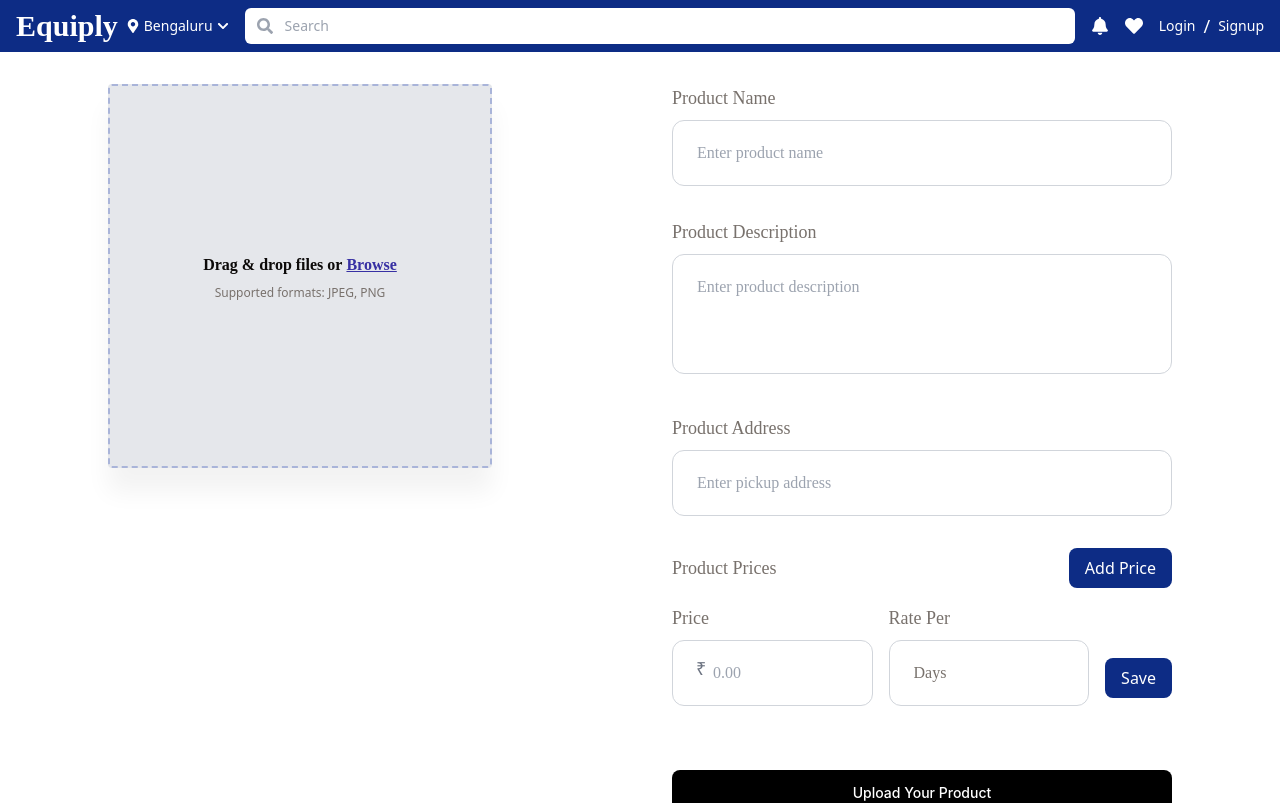
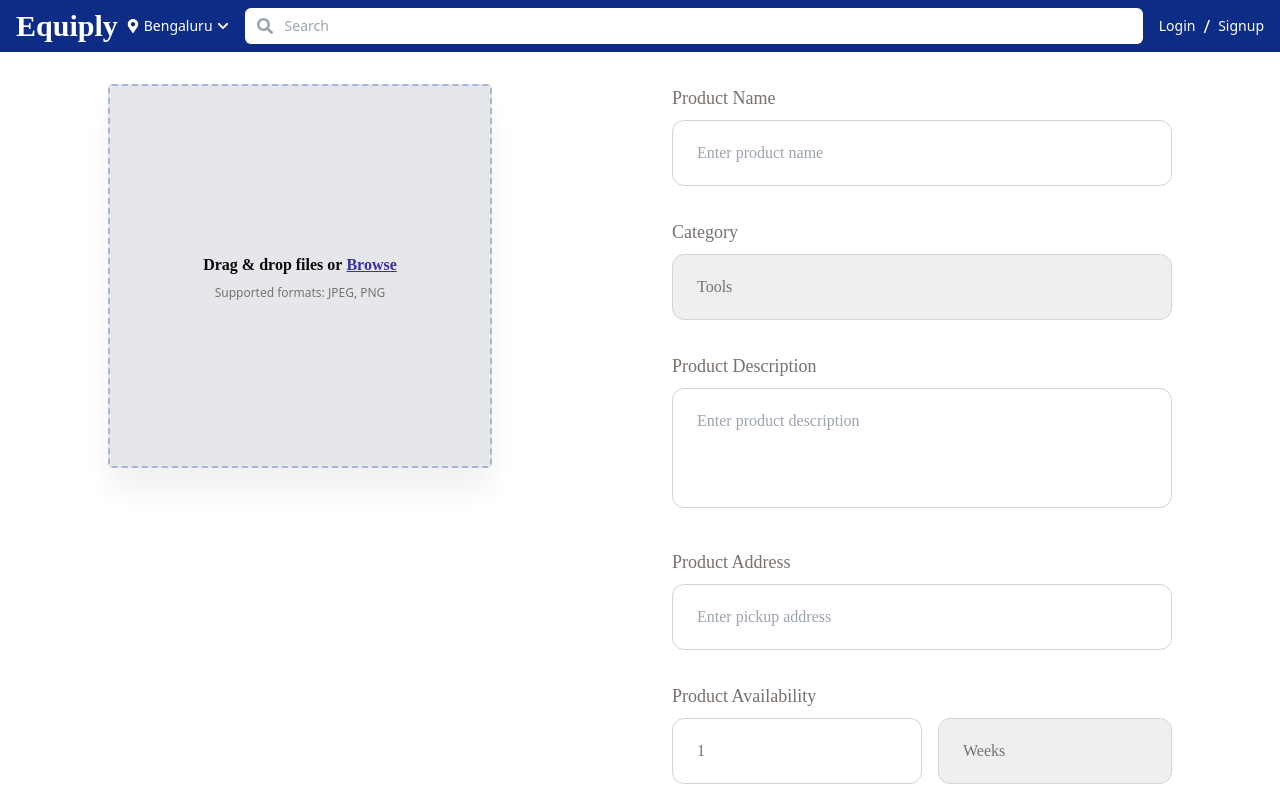
Before and after one commit to ashutosh07766/Equiply, a React (Vite) app in the folder equiply-frontend-customer/: page /PutRent in a window 1280 px wide. Shown: the top 803 px of the page. Built offline with nearby package versions, Linux system fonts and the light colour scheme.

Commit message:
fized some major bugs, logut functionalities. put rent added forms

```diff
--- a/equiply-frontend-customer/src/Productveiw/index.jsx
+++ b/equiply-frontend-customer/src/Productveiw/index.jsx
@@ -33,10 +33,11 @@ const ProductVeiw = () => {
   const [reviewStats, setReviewStats] = useState(null);
   const [loading, setLoading] = useState(true);
   const [error, setError] = useState(null);
-  const [newReview, setNewReview] = useState({ rating: 5, comment: '' });
+  const [newReview, setNewReview] = useState({ rating: 0, comment: '' }); // Changed from 5 to 0
   const [isSubmitting, setIsSubmitting] = useState(false);
   const [reviewError, setReviewError] = useState(null);
   const [isLoggedIn, setIsLoggedIn] = useState(false);
+  const [selectedRental, setSelectedRental] = useState('days');
 
   useEffect(() => {
     // Check if user is logged in
@@ -115,6 +116,11 @@ const ProductVeiw = () => {
       return;
     }
 
+    if (newReview.rating === 0) {
+      setReviewError('Please select a rating');
+      return;
+    }
+
     if (!newReview.comment.trim()) {
       setReviewError('Please enter a comment');
       return;
@@ -145,7 +151,7 @@ const ProductVeiw = () => {
       }
 
       // Reset form and refresh reviews
-      setNewReview({ rating: 5, comment: '' });
+      setNewReview({ rating: 0, comment: '' });
 
       // Refetch reviews to include the new one
       const updatedReviewsResponse = await fetch(`http://localhost:3000/review/product/${id}`);
@@ -176,14 +182,13 @@ const ProductVeiw = () => {
       return;
     }
 
-    // Store selected product info in localStorage for checkout
     const rentalProduct = {
       id: product._id,
       name: product.name,
-      price: parseFloat(product.renting?.days || product.price),
+      price: parseFloat(product.renting?.[selectedRental] || product.price),
       image: product.images,
-      rentalDuration: 'days',
-      rentalPeriod: 3, // Default to 3 days rental
+      rentalDuration: selectedRental,
+      rentalPeriod: 1,
       category: product.category
     };
 
@@ -256,27 +261,47 @@ const ProductVeiw = () => {
                 {product.renting && (
                   <>
                     {product.renting.hours && (
-                      <div className="border rounded-lg p-2 text-center">
+                      <div
+                        className={`border rounded-lg p-2 text-center cursor-pointer ${
+                          selectedRental === 'hours' ? 'bg-black text-white' : ''
+                        }`}
+                        onClick={() => setSelectedRental('hours')}
+                      >
                         <p className="font-semibold">${product.renting.hours}</p>
-                        <p className="text-sm text-gray-500">per hour</p>
+                        <p className={`text-sm ${selectedRental === 'hours' ? '' : 'text-gray-500'}`}>per hour</p>
                       </div>
                     )}
                     {product.renting.days && (
-                      <div className="border rounded-lg p-2 text-center bg-black text-white">
+                      <div
+                        className={`border rounded-lg p-2 text-center cursor-pointer ${
+                          selectedRental === 'days' ? 'bg-black text-white' : ''
+                        }`}
+                        onClick={() => setSelectedRental('days')}
+                      >
                         <p className="font-semibold">${product.renting.days}</p>
-                        <p className="text-sm">per day</p>
+                        <p className={`text-sm ${selectedRental === 'days' ? '' : 'text-gray-500'}`}>per day</p>
                       </div>
                     )}
                     {product.renting.weeks && (
-                      <div className="border rounded-lg p-2 text-center">
+                      <div
+                        className={`border rounded-lg p-2 text-center cursor-pointer ${
+                          selectedRental === 'weeks' ? 'bg-black text-white' : ''
+                        }`}
+                        onClick={() => setSelectedRental('weeks')}
+                      >
                         <p className="font-semibold">${product.renting.weeks}</p>
-                        <p className="text-sm text-gray-500">per week</p>
+                        <p className={`text-sm ${selectedRental === 'weeks' ? '' : 'text-gray-500'}`}>per week</p>
                       </div>
                     )}
                     {product.renting.months && (
-                      <div className="border rounded-lg p-2 text-center">
+                      <div
+                        className={`border rounded-lg p-2 text-center cursor-pointer ${
+                          selectedRental === 'months' ? 'bg-black text-white' : ''
+                        }`}
+                        onClick={() => setSelectedRental('months')}
+                      >
                         <p className="font-semibold">${product.renting.months}</p>
-                        <p className="text-sm text-gray-500">per month</p>
+                        <p className={`text-sm ${selectedRental === 'months' ? '' : 'text-gray-500'}`}>per month</p>
                       </div>
                     )}
                   </>
--- a/equiply-frontend-customer/src/PutRent/index.jsx
+++ b/equiply-frontend-customer/src/PutRent/index.jsx
@@ -24,11 +24,26 @@ const PutRent = () => {
   const [uploadError, setUploadError] = useState(null);
   const [productName, setProductName] = useState("");
   const [productDescription, setProductDescription] = useState("");
-  const [selectedCategory, setSelectedCategory] = useState("Tools"); // Add default categories as needed
+  const [selectedCategory, setSelectedCategory] = useState("Tools");
+  const [availability, setAvailability] = useState({
+    duration: "1",
+    period: "weeks"
+  });
   const [isSubmitting, setIsSubmitting] = useState(false);
   const [submitError, setSubmitError] = useState(null);
   const fileInputRef = useRef(null);
   const navigate = useNavigate();
+
+  const categories = [
+    "Tools",
+    "Electronics",
+    "Music",
+    "Transport",
+    "Gaming",
+    "Books",
+    "Costume",
+    "Other"
+  ];
 
   const addPrice = () => {
     // Get all available periods for the new price entry
@@ -193,12 +208,12 @@ const PutRent = () => {
       const productData = {
         name: productName,
         description: productDescription,
-        price: savedPrices[0].price, // Use first price as base price
+        price: savedPrices[0].price,
         category: selectedCategory,
-        images: uploadedImages[0], // Use first uploaded image as main image
+        images: uploadedImages[0],
         location,
         renting: rentingPrices,
-        availability: "Available"
+        availability: `${availability.duration} ${availability.period}` // Format: "2 weeks", "3 months", etc.
       };
 
       const response = await fetch('http://localhost:3000/product', {
@@ -315,6 +330,21 @@ const PutRent = () => {
             </label>
 
             <label className="block text-stone-500 text-lg font-normal font-['Poppins']">
+              Category
+              <select
+                value={selectedCategory}
+                onChange={(e) => setSelectedCategory(e.target.value)}
+                className="w-full mt-2 px-6 py-5 border border-gray-300 rounded-xl text-base focus:outline-none focus:ring-2 focus:ring-blue-400 font-['Poppins'] appearance-none cursor-pointer"
+              >
+                {categories.map((category) => (
+                  <option key={category} value={category}>
+                    {category}
+                  </option>
+                ))}
+              </select>
+            </label>
+
+            <label className="block text-stone-500 text-lg font-normal font-['Poppins']">
               Product Description
               <textarea
                 className="w-full mt-2 px-6 py-5 border border-gray-300 rounded-xl text-base focus:outline-none focus:ring-2 focus:ring-blue-400 font-['Poppins'] min-h-[120px] resize-none"
@@ -368,6 +398,29 @@ const PutRent = () => {
                   </div>
                 </div>
               )}
+            </label>
+
+            <label className="block text-stone-500 text-lg font-normal font-['Poppins']">
+              Product Availability
+              <div className="flex gap-4 mt-2">
+                <input
+                  type="number"
+                  min="1"
+                  value={availability.duration}
+                  onChange={(e) => setAvailability(prev => ({ ...prev, duration: e.target.value }))}
+                  className="flex-1 px-6 py-5 border border-gray-300 rounded-xl text-base focus:outline-none focus:ring-2 focus:ring-blue-400 font-['Poppins']"
+                  placeholder="Duration"
+                />
+                <select
+                  value={availability.period}
+                  onChange={(e) => setAvailability(prev => ({ ...prev, period: e.target.value }))}
+                  className="flex-1 px-6 py-5 border border-gray-300 rounded-xl text-base focus:outline-none focus:ring-2 focus:ring-blue-400 font-['Poppins'] appearance-none cursor-pointer"
+                >
+                  <option value="days">Days</option>
+                  <option value="weeks">Weeks</option>
+                  <option value="months">Months</option>
+                </select>
+              </div>
             </label>
 
             <div className="space-y-4">
--- a/equiply-frontend-customer/src/header/index.jsx
+++ b/equiply-frontend-customer/src/header/index.jsx
@@ -153,6 +153,8 @@ const Header = () => {
       </div>
 
       <div className="flex items-center space-x-4 text-white text-lg">
+        {isLoggedIn && (
+          <>
             <div ref={bellRef} className="relative">
               <FaBell
                 className="cursor-pointer"
@@ -181,8 +183,12 @@ const Header = () => {
                 </div>
               )}
             </div>
-
-        <FaHeart className="cursor-pointer" />
+            <FaHeart
+              className="cursor-pointer"
+              onClick={() => navigate('/wishlist')}
+            />
+          </>
+        )}
         {isLoggedIn ? (
           <div className="relative" ref={userMenuRef}>
             <FaUserCircle
--- a/equiply-frontend-customer/src/homepage/index.jsx
+++ b/equiply-frontend-customer/src/homepage/index.jsx
@@ -30,13 +30,13 @@ const Homepage = () => {
   return (
     <div>
       <Header />
-      <div>
-        <div>
-          <div className="m-[12px] w-[1511px] h-52 bg-slate-800 rounded-2xl">
-            <div className="w-72 h-16 justify-start text-white text-3xl font-normal font-['Inter'] leading-loose">
+      <div className="max-w-[90%] mx-auto px-2 sm:px-4">
+        <div className="flex justify-center items-center m-[12px] w-full h-52 bg-slate-800 rounded-2xl">
+          <div className="text-center px-8">
+            <div className="text-white text-3xl font-normal font-['Inter'] leading-loose">
               Why Buy?
             </div>
-            <div className="w-[489px] h-20 justify-start text-white text-5xl font-normal font-['Inter'] leading-loose">
+            <div className="text-white text-5xl font-normal font-['Inter'] leading-loose">
               When you can rent one.
             </div>
           </div>
```
Lines whose indentation alone changed are shown as unchanged.
